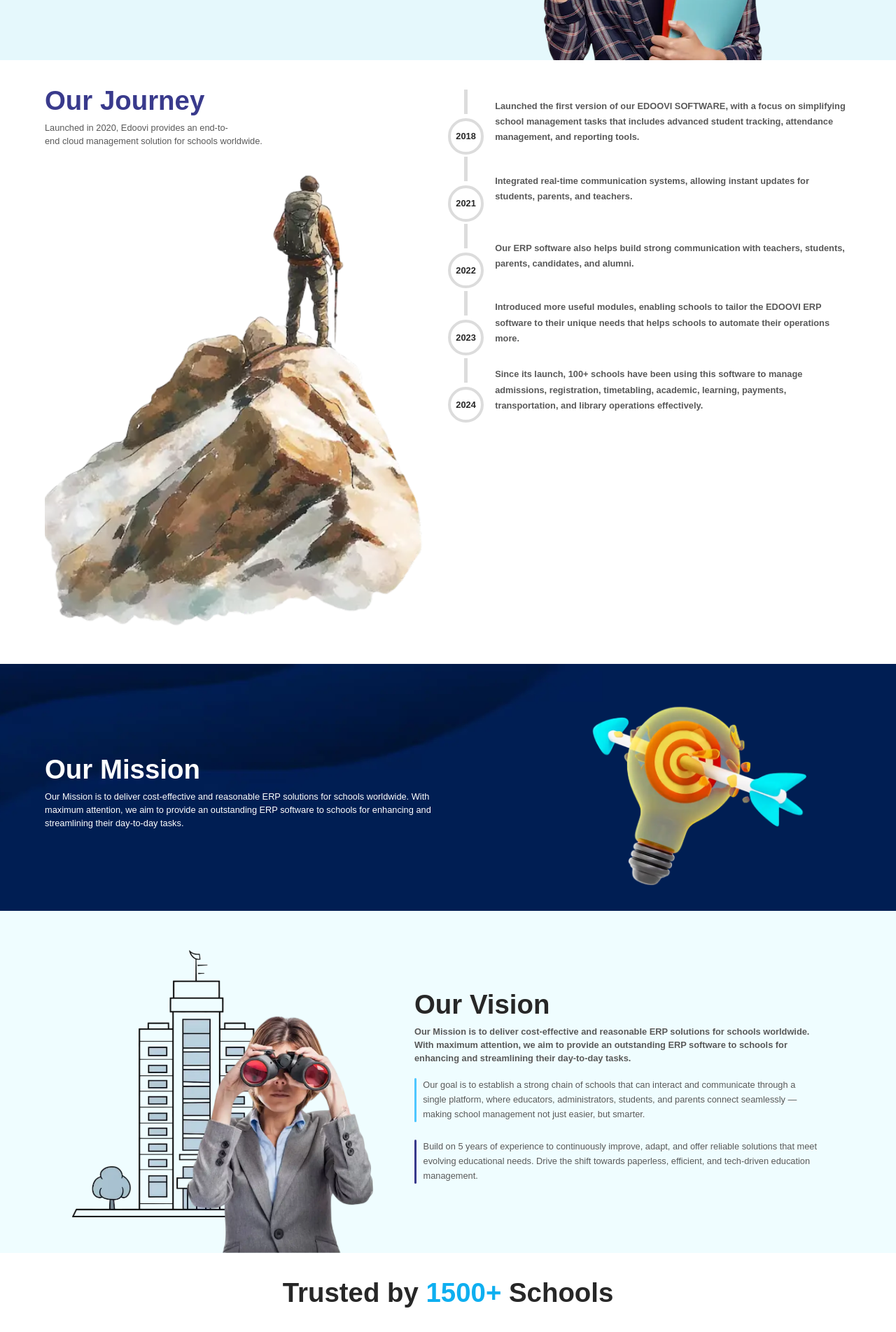
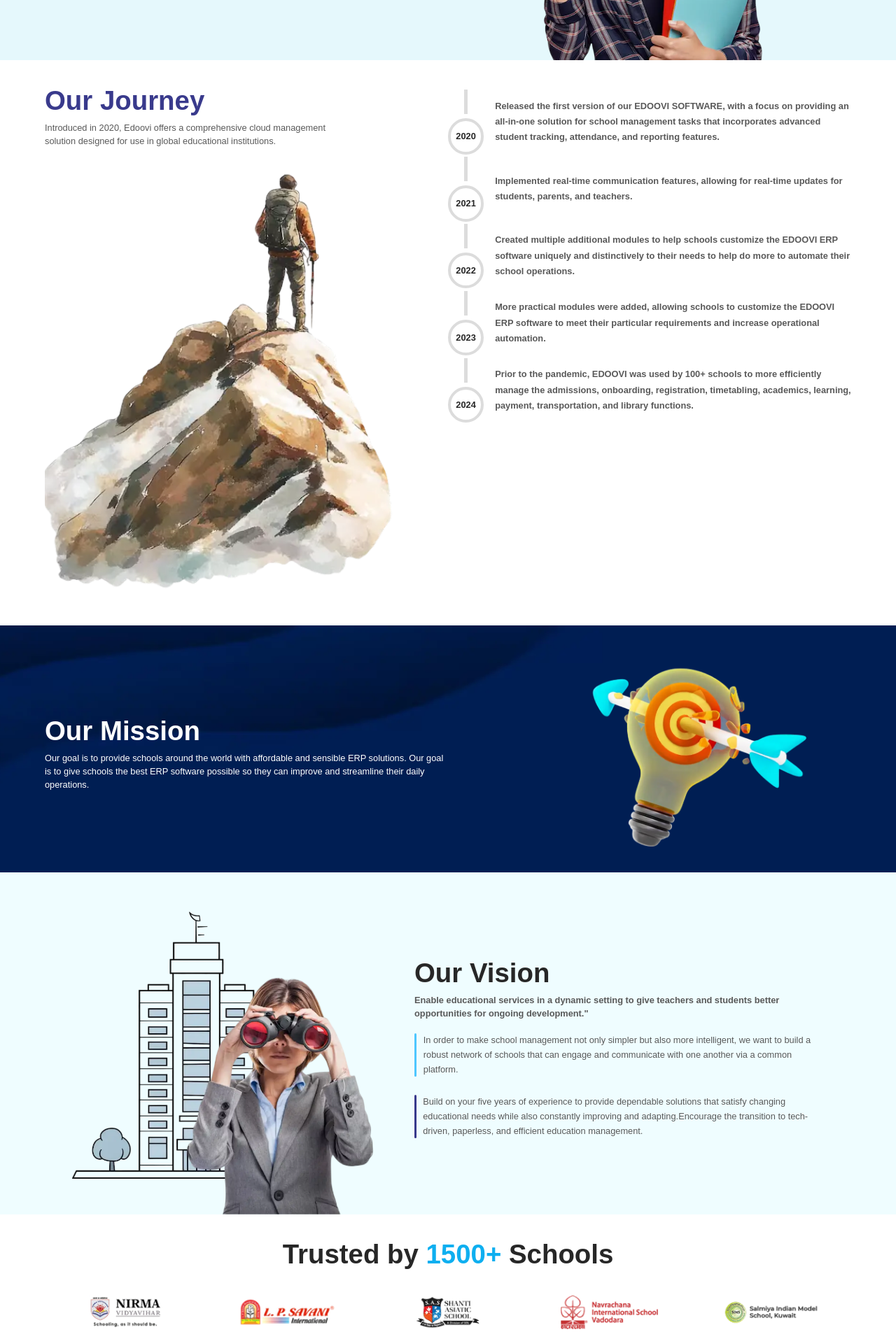
Before and after one commit to hk-img/edoovi-erp, a Next.js app: page /about in a window 1280 px wide. Shown: the part 460-2364 px from the top of the page at 70% size. Built offline with nearby package versions, Linux system fonts and the light colour scheme; a web font is replaced by a local one.

Commit message:
about code push

```diff
--- a/src/app/about/page.jsx
+++ b/src/app/about/page.jsx
@@ -12,10 +12,10 @@
             <div className="md:w-6/12 w-full mx-auto xl:py-4 lg:py-3 py-4">
               <div className="flex flex-col gap-y-4">
                 <h1 className="w-full xl:text-5xl lg:text-5xl md:text-4xl text-3xl pt-4 md:font-bold  max-sm:text-center font-semibold text-[#393A8C] relative ">
-                  Building Brighter Futures With Innovative EDOOVI ERP Solutions
+                  Stepping Ahead into Future with Extensive Edoovi ERP Solutions
                 </h1>
                 <div className="flex items-center gap-4 text-lg text-[#272727] font-semibold">
-                  <span>School App</span>
+                  <span>School</span>
                   <span className="text-[#272727]">|</span>
                   <span>ERP</span>
                   <span className="text-[#272727]">|</span>
@@ -45,11 +45,12 @@
                     Our Journey
                   </h2>
                   <p className="md:text-base text-sm font-normal text-[#595959]  text-balance">
-                    Launched in 2020, Edoovi provides an end-to-end cloud
-                    management solution for schools worldwide.
+                    Introduced in 2020, Edoovi offers a comprehensive cloud
+                    management solution designed for use in global educational
+                    institutions.
                   </p>
                 </div>
-                <div className="w-full">
+                <div className="w-full md:pr-14">
                   <Image
                     src="/images/journey.webp"
                     alt="Our Journey"
@@ -62,139 +63,82 @@
               <div className="md:w-1/2 w-full ">
                 <div className="flex flex-row">
                   <div className="flex flex-col relative">
-                    <div className="group flex flex-row mt-1 gap-5 ">
-                      <div className=" justify-center items-center flex flex-col gap-2">
-                        <input
-                          type="radio"
-                          name="tab"
-                          id="tab1"
-                          className="hidden peer  "
-                        />
-                        <label
-                          htmlFor="tab1"
-                          className="w-1.5 h-11 bg-[#DCDCDC] group-has-[:checked]:bg-[#0EAFF0]"
-                        ></label>
-                        <label
-                          htmlFor="tab1"
-                          className="w-16 h-16 flex items-center font-bold justify-center text-[#272727] cursor-pointer rounded-full bg-white border-[#DCDCDC] border-4 group-has-[:checked]:text-white group-has-[:checked]:border-[#39C0FFE3]  group-has-[:checked]:bg-[#0EAFF0]"
-                        >
-                          2018
-                        </label>
+                    <div className="group/jj flex flex-row mt-1 gap-5 ">
+                      <div className="justify-center items-center flex flex-col gap-2">
+                        <div className="w-1.5 h-11 bg-[#DCDCDC] group-hover/jj:bg-[#0EAFF0]"></div>
+                        <div className="w-16 h-16 flex items-center font-bold justify-center text-[#272727] cursor-pointer rounded-full bg-white border-[#DCDCDC] border-4 group-hover/jj:text-white group-hover/jj:border-[#39C0FFE3]  group-hover/jj:bg-[#0EAFF0] duration-300s">
+                          2020
+                        </div>
                       </div>
                       <div className="flex justify-center items-center">
                         <p className="text-base font-semibold text-[#595959] leading-7">
-                          Launched the first version of our EDOOVI SOFTWARE,
-                          with a focus on simplifying school management tasks
-                          that includes advanced student tracking, attendance
-                          management, and reporting tools.
+                          Released the first version of our EDOOVI SOFTWARE,
+                          with a focus on providing an all-in-one solution for
+                          school management tasks that incorporates advanced
+                          student tracking, attendance, and reporting features.
                         </p>
                       </div>
                     </div>
-                    <div className="group flex flex-row mt-1 gap-5 ">
-                      <div className=" justify-center items-center flex flex-col gap-2">
-                        <input
-                          type="radio"
-                          name="tab"
-                          id="tab2"
-                          className="hidden peer  "
-                        />
-                        <label
-                          htmlFor="tab2"
-                          className="w-1.5 h-11 bg-[#DCDCDC] group-has-[:checked]:bg-[#0EAFF0]"
-                        ></label>
-                        <label
-                          htmlFor="tab2"
-                          className="w-16 h-16 flex items-center font-bold justify-center text-[#272727] cursor-pointer rounded-full bg-white border-[#DCDCDC] border-4 group-has-[:checked]:text-white group-has-[:checked]:border-[#39C0FFE3]  group-has-[:checked]:bg-[#0EAFF0]"
-                        >
+                    <div className="group/jj flex flex-row mt-1 gap-5 ">
+                      <div className="justify-center items-center flex flex-col gap-2">
+                        <div className="w-1.5 h-11 bg-[#DCDCDC] group-hover/jj:bg-[#0EAFF0]"></div>
+                        <div className="w-16 h-16 flex items-center font-bold justify-center text-[#272727] cursor-pointer rounded-full bg-white border-[#DCDCDC] border-4 group-hover/jj:text-white group-hover/jj:border-[#39C0FFE3]  group-hover/jj:bg-[#0EAFF0]">
                           2021
-                        </label>
+                        </div>
                       </div>
                       <div className="flex justify-center items-center">
                         <p className="text-base font-semibold text-[#595959] leading-7">
-                          Integrated real-time communication systems, allowing
-                          instant updates for students, parents, and teachers.
+                          Implemented real-time communication features, allowing
+                          for real-time updates for students, parents, and
+                          teachers.
                         </p>
                       </div>
                     </div>
-                    <div className="group flex flex-row mt-1 gap-5 ">
+                    <div className="group/jj flex flex-row mt-1 gap-5 ">
                       <div className=" justify-center items-center flex flex-col gap-2">
-                        <input
-                          type="radio"
-                          name="tab"
-                          id="tab3"
-                          className="hidden peer  "
-                        />
-                        <label
-                          htmlFor="tab3"
-                          className="w-1.5 h-11 bg-[#DCDCDC] group-has-[:checked]:bg-[#0EAFF0]"
-                        ></label>
-                        <label
-                          htmlFor="tab3"
-                          className="w-16 h-16 flex items-center font-bold justify-center text-[#272727] cursor-pointer rounded-full bg-white border-[#DCDCDC] border-4 group-has-[:checked]:text-white group-has-[:checked]:border-[#39C0FFE3]  group-has-[:checked]:bg-[#0EAFF0]"
-                        >
+                        <div className="w-1.5 h-11 bg-[#DCDCDC] group-hover/jj:bg-[#0EAFF0]"></div>
+                        <div className="w-16 h-16 flex items-center font-bold justify-center text-[#272727] cursor-pointer rounded-full bg-white border-[#DCDCDC] border-4 group-hover/jj:text-white group-hover/jj:border-[#39C0FFE3]  group-hover/jj:bg-[#0EAFF0]">
                           2022
-                        </label>
+                        </div>
                       </div>
                       <div className="flex justify-center items-center">
                         <p className="text-base font-semibold text-[#595959] leading-7">
-                          Our ERP software also helps build strong communication
-                          with teachers, students, parents, candidates, and
-                          alumni.
+                          Created multiple additional modules to help schools
+                          customize the EDOOVI ERP software uniquely and
+                          distinctively to their needs to help do more to
+                          automate their school operations.
                         </p>
                       </div>
                     </div>
-                    <div className="group flex flex-row mt-1 gap-5 ">
+                    <div className="group/jj flex flex-row mt-1 gap-5 ">
                       <div className=" justify-center items-center flex flex-col gap-2">
-                        <input
-                          type="radio"
-                          name="tab"
-                          id="tab4"
-                          className="hidden peer  "
-                        />
-                        <label
-                          htmlFor="tab4"
-                          className="w-1.5 h-11 bg-[#DCDCDC] group-has-[:checked]:bg-[#0EAFF0]"
-                        ></label>
-                        <label
-                          htmlFor="tab4"
-                          className="w-16 h-16 flex items-center font-bold justify-center text-[#272727] cursor-pointer rounded-full bg-white border-[#DCDCDC] border-4 group-has-[:checked]:text-white group-has-[:checked]:border-[#39C0FFE3]  group-has-[:checked]:bg-[#0EAFF0]"
-                        >
+                        <div className="w-1.5 h-11 bg-[#DCDCDC] group-hover/jj:bg-[#0EAFF0]"></div>
+                        <div className="w-16 h-16 flex items-center font-bold justify-center text-[#272727] cursor-pointer rounded-full bg-white border-[#DCDCDC] border-4 group-hover/jj:text-white group-hover/jj:border-[#39C0FFE3]  group-hover/jj:bg-[#0EAFF0]">
                           2023
-                        </label>
+                        </div>
                       </div>
                       <div className="flex justify-center items-center">
                         <p className="text-base font-semibold text-[#595959] leading-7">
-                          Introduced more useful modules, enabling schools to
-                          tailor the EDOOVI ERP software to their unique needs
-                          that helps schools to automate their operations more.
+                          More practical modules were added, allowing schools to
+                          customize the EDOOVI ERP software to meet their
+                          particular requirements and increase operational
+                          automation.
                         </p>
                       </div>
                     </div>
-                    <div className="group flex flex-row mt-1 gap-5 ">
+                    <div className="group/jj flex flex-row mt-1 gap-5 ">
                       <div className=" justify-center items-center flex flex-col gap-2">
-                        <input
-                          type="radio"
-                          name="tab"
-                          id="tab5"
-                          className="hidden peer  "
-                        />
-                        <label
-                          htmlFor="tab5"
-                          className="w-1.5 h-11 bg-[#DCDCDC] group-has-[:checked]:bg-[#0EAFF0]"
-                        ></label>
-                        <label
-                          htmlFor="tab5"
-                          className="w-16 h-16 flex items-center font-bold justify-center text-[#272727] cursor-pointer rounded-full bg-white border-[#DCDCDC] border-4 group-has-[:checked]:text-white group-has-[:checked]:border-[#39C0FFE3]  group-has-[:checked]:bg-[#0EAFF0]"
-                        >
+                        <div className="w-1.5 h-11 bg-[#DCDCDC] group-hover/jj:bg-[#0EAFF0]"></div>
+                        <div className="w-16 h-16 flex items-center font-bold justify-center text-[#272727] cursor-pointer rounded-full bg-white border-[#DCDCDC] border-4 group-hover/jj:text-white group-hover/jj:border-[#39C0FFE3]  group-hover/jj:bg-[#0EAFF0]">
                           2024
-                        </label>
+                        </div>
                       </div>
                       <div className="flex justify-center items-center">
                         <p className="text-base font-semibold text-[#595959] leading-7">
-                          Since its launch, 100+ schools have been using this
-                          software to manage admissions, registration,
-                          timetabling, academic, learning, payments,
-                          transportation, and library operations effectively.
+                          Prior to the pandemic, EDOOVI was used by 100+ schools
+                          to more efficiently manage the admissions, onboarding,
+                          registration, timetabling, academics, learning,
+                          payment, transportation, and library functions.
                         </p>
                       </div>
                     </div>
@@ -223,11 +167,10 @@
                       Our Mission
                     </h2>
                     <div className="w-full text-white md:text-base text-sm txt-balance">
-                      Our Mission is to deliver cost-effective and reasonable
-                      ERP solutions for schools worldwide. With maximum
-                      attention, we aim to provide an outstanding ERP software
-                      to schools for enhancing and streamlining their day-to-day
-                      tasks.
+                      Our goal is to provide schools around the world with
+                      affordable and sensible ERP solutions. Our goal is to give
+                      schools the best ERP software possible so they can improve
+                      and streamline their daily operations.
                     </div>
                   </div>
                 </div>
@@ -266,31 +209,28 @@
                       Our Vision
                     </h2>
                     <div className="w-full font-semibold text-[#595959] md:text-base text-sm txt-balance">
-                      Our Mission is to deliver cost-effective and reasonable
-                      ERP solutions for schools worldwide. With maximum
-                      attention, we aim to provide an outstanding ERP software
-                      to schools for enhancing and streamlining their day-to-day
-                      tasks.
+                      Enable educational services in a dynamic setting to give
+                      teachers and students better opportunities for ongoing
+                      development."
                     </div>
                     <div className="space-y-8 pt-3">
                       <div className="flex gap-3">
                         <div className="w-2 bg-[#39C0FFE3] rounded-lg"></div>
                         <p className="text-[#595959] md:text-base text-sm leading-relaxed">
-                          Our goal is to establish a strong chain of schools
-                          that can interact and communicate through a single
-                          platform, where educators, administrators, students,
-                          and parents connect seamlessly — making school
-                          management not just easier, but smarter.
+                          In order to make school management not only simpler
+                          but also more intelligent, we want to build a robust
+                          network of schools that can engage and communicate
+                          with one another via a common platform.
                         </p>
                       </div>
                       <div className="flex gap-3">
                         <div className="w-2 bg-[#393A8C] rounded-lg"></div>
                         <p className="text-[#595959] md:text-base text-sm leading-relaxed">
-                          Build on 5 years of experience to continuously
-                          improve, adapt, and offer reliable solutions that meet
-                          evolving educational needs. Drive the shift towards
-                          paperless, efficient, and tech-driven education
-                          management.
+                          Build on your five years of experience to provide
+                          dependable solutions that satisfy changing educational
+                          needs while also constantly improving and
+                          adapting.Encourage the transition to tech-driven,
+                          paperless, and efficient education management.
                         </p>
                       </div>
                     </div>
--- a/src/components/comman/Footer.jsx
+++ b/src/components/comman/Footer.jsx
@@ -90,7 +90,7 @@
                     <div className="md:w-1/2 w-full flex flex-col gap-y-3 justify-center ">
                       <div className="lg:text-xl md:text-lg text-lg font-bold text-white text-balance">
                         Download India’s First
-                        <span className="text-[#04D9FF]">AI Powered</span>{" "}
+                        <span className="text-[#04D9FF]"> AI Powered</span>{" "}
                         School App
                       </div>
                       <div className="flex flex-row gap-3">
```
Also changed, not shown: src/components/faq/Faq.jsx (+24 -22 lines).
